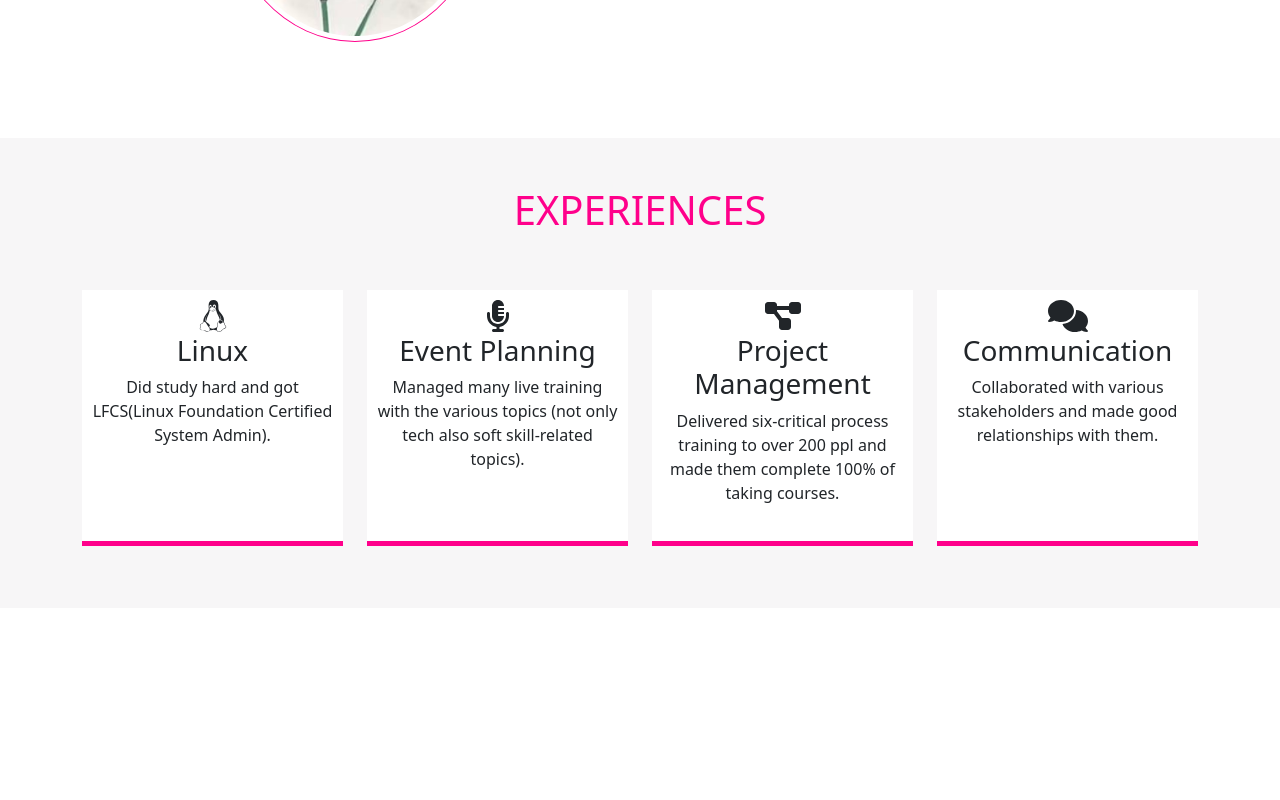
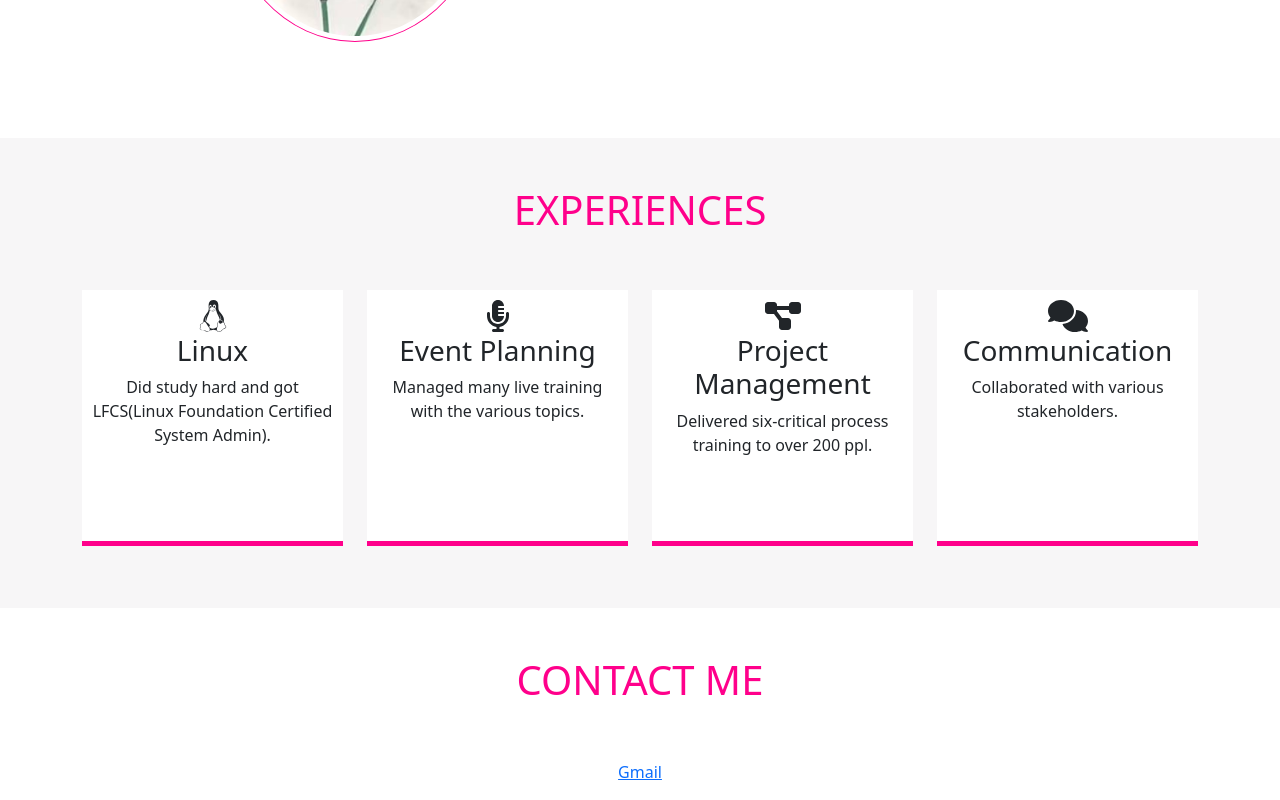
Before and after one commit to shoyalax0703/2022-Portfolio, a React (Create React App) app: page / in a window 1280 px wide. Shown: the part 1107-1907 px from the top of the page. Before the commit the page ends 1715 px from the top, so only its background shows below. Built offline with nearby package versions, Linux system fonts and the light colour scheme.

Commit message:
Contact completed

```diff
--- a/src/App.css
+++ b/src/App.css
@@ -164,6 +164,7 @@ border-radius: 0;
 /**********Experience**********/
 
 .experience{
+
   text-align: center;
   padding-bottom: 2rem;
   background-color: #f7f6f7;
@@ -180,4 +181,16 @@ border-bottom: 0.3125rem solid  var(--primary-pink);
 padding: 0.625rem;
 margin-bottom: 1.875rem;
 background: var(--primary-white);
+table-layout: fixed;
+word-wrap: break-word;
 }
+
+/**********Contact**********/
+
+.contacts{
+  color: #ff008b;
+  text-align: center;
+}
+.contacts h1{
+  text-transform: uppercase;
+}
--- a/src/App.js
+++ b/src/App.js
@@ -4,7 +4,7 @@ import Navbar from "./components/Navbar";
 import Header from "./components/Header";
 import AboutMe from "./components/AboutMe";
 import Experience from "./components/Experience";
-
+import Contacts from "./components/Contacts";
 
 function App() {
   return (
@@ -13,6 +13,7 @@ function App() {
       <Header />
       <AboutMe/>
       <Experience/>
+      <Contacts/>
     </>
   );
 }
--- /dev/null
+++ b/src/components/Contacts.js
@@ -0,0 +1,12 @@
+import React from 'react'
+
+const Contacts = () => {
+  return (
+    <div className="contacts">
+      <h1 className="py-5">contact me</h1>
+      <p className="card-caption-gmail"><a  href="mailto:shoya.lax@gmail.com" target="_blank">Gmail</a></p>
+    </div>
+  )
+}
+
+export default Contacts
--- a/src/components/Experience.js
+++ b/src/components/Experience.js
@@ -28,8 +28,7 @@ const Experience = () => {
                 </div>
                 <h3>Event Planning</h3>
                 <p>
-                  Managed many live training with the various topics (not only
-                  tech also soft skill-related topics).
+                  Managed many live training with the various topics.
                 </p>
               </div>
             </div>
@@ -40,8 +39,7 @@ const Experience = () => {
                 </div>
                 <h3>Project Management</h3>
                 <p>
-                  Delivered six-critical process training to over 200 ppl and
-                  made them complete 100% of taking courses.
+                  Delivered six-critical process training to over 200 ppl.
                 </p>
               </div>
             </div>
@@ -52,8 +50,7 @@ const Experience = () => {
                 </div>
                 <h3>Communication</h3>
                 <p>
-                  Collaborated with various stakeholders and made good
-                  relationships with them.
+                  Collaborated with various stakeholders.
                 </p>
               </div>
             </div>
```
